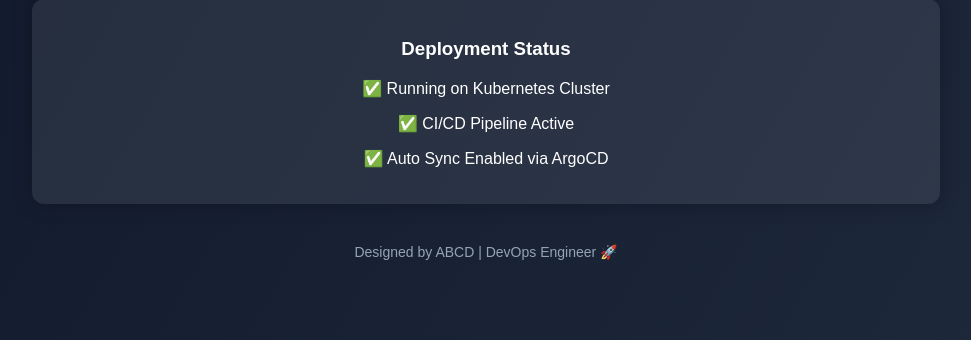
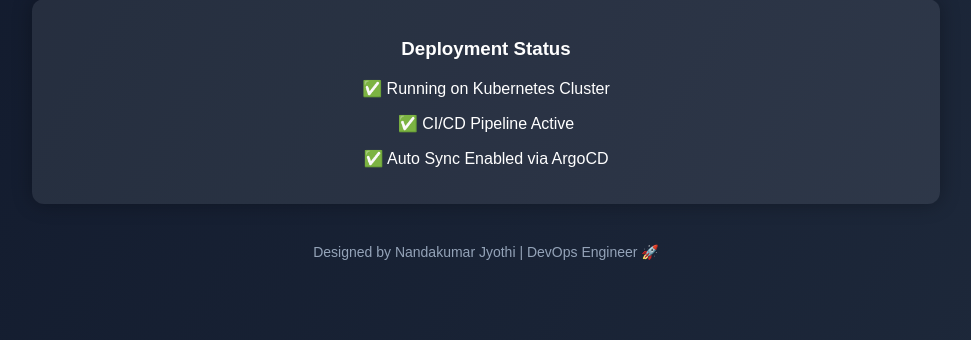
Before and after one commit to nanda9/flask-python-app, a Python web app: template templates/index.html in a window 1280 px wide. Shown: the part 607-947 px from the top of the page, without its empty margins (154-1125 px from the left). Run offline with Jinja, Linux system fonts and the light colour scheme; the template is opened without the code that fills it, so the values that code supplies are empty.

Commit message:
Update footer designer name in index.html

```diff
--- a/templates/index.html
+++ b/templates/index.html
@@ -93,7 +93,7 @@
     </div>
 
     <div class="footer">
-      Designed by ABCD | DevOps Engineer 🚀
+      Designed by Nandakumar Jyothi | DevOps Engineer 🚀
     </div>
 
   </div>
```
